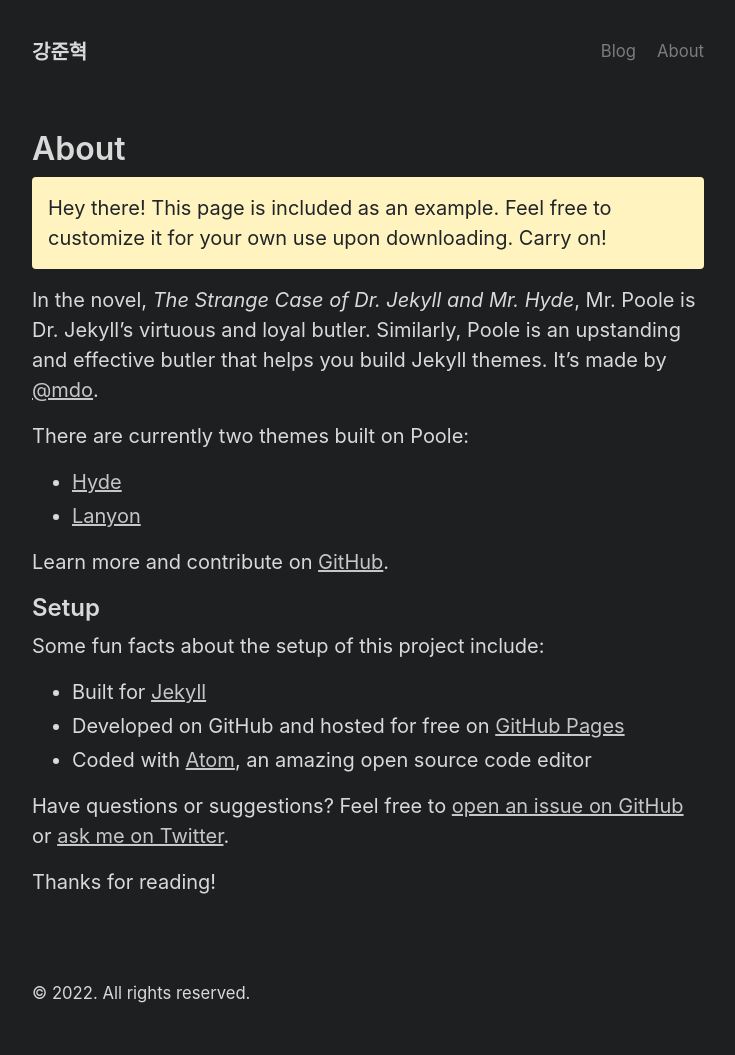
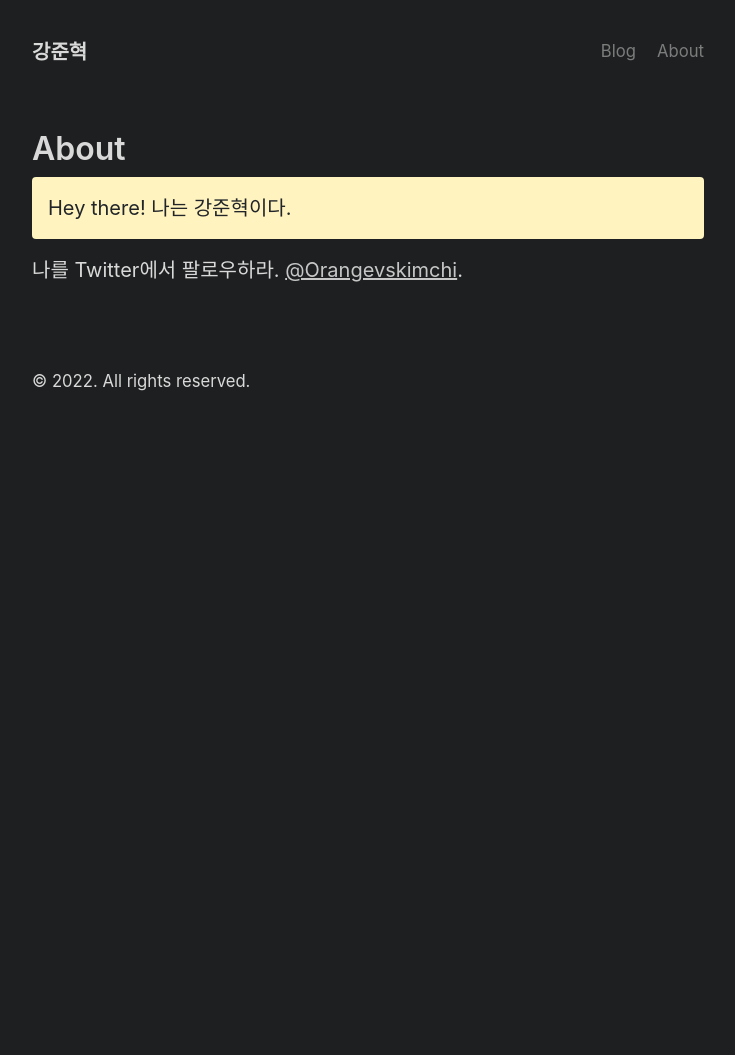
Before and after one commit to eatyourhand/eatyourhand.github.io, a Jekyll site: the page built from docs/about.md, in a window 1280 px wide. Shown: the whole page, without its empty margins (272-1007 px from the left). Built offline with Jekyll 4.4.1, drawn with Linux system fonts in a browser that asks for light colours; after the commit the page ends 900 px from its top, so only the background shows below that.

Commit message:
Update about.md

```diff
--- a/docs/about.md
+++ b/docs/about.md
@@ -4,26 +4,8 @@
 ---
 
 <p class="message">
-  Hey there! This page is included as an example. Feel free to customize it for your own use upon downloading. Carry on!
+  Hey there! 나는 강준혁이다.
 </p>
 
-In the novel, *The Strange Case of Dr. Jekyll and Mr. Hyde*, Mr. Poole is Dr. Jekyll's virtuous and loyal butler. Similarly, Poole is an upstanding and effective butler that helps you build Jekyll themes. It's made by [@mdo](https://twitter.com/mdo).
 
-There are currently two themes built on Poole:
-
-- [Hyde](https://hyde.getpoole.com)
-- [Lanyon](https://lanyon.getpoole.com)
-
-Learn more and contribute on [GitHub](https://github.com/poole).
-
-## Setup
-
-Some fun facts about the setup of this project include:
-
-- Built for [Jekyll](https://jekyllrb.com)
-- Developed on GitHub and hosted for free on [GitHub Pages](https://pages.github.com)
-- Coded with [Atom](https://atom.io), an amazing open source code editor
-
-Have questions or suggestions? Feel free to [open an issue on GitHub](https://github.com/poole/poole/issues/new) or [ask me on Twitter](https://twitter.com/mdo).
-
-Thanks for reading!
+나를 Twitter에서 팔로우하라. [@Orangevskimchi](https://twitter.com/).
```
